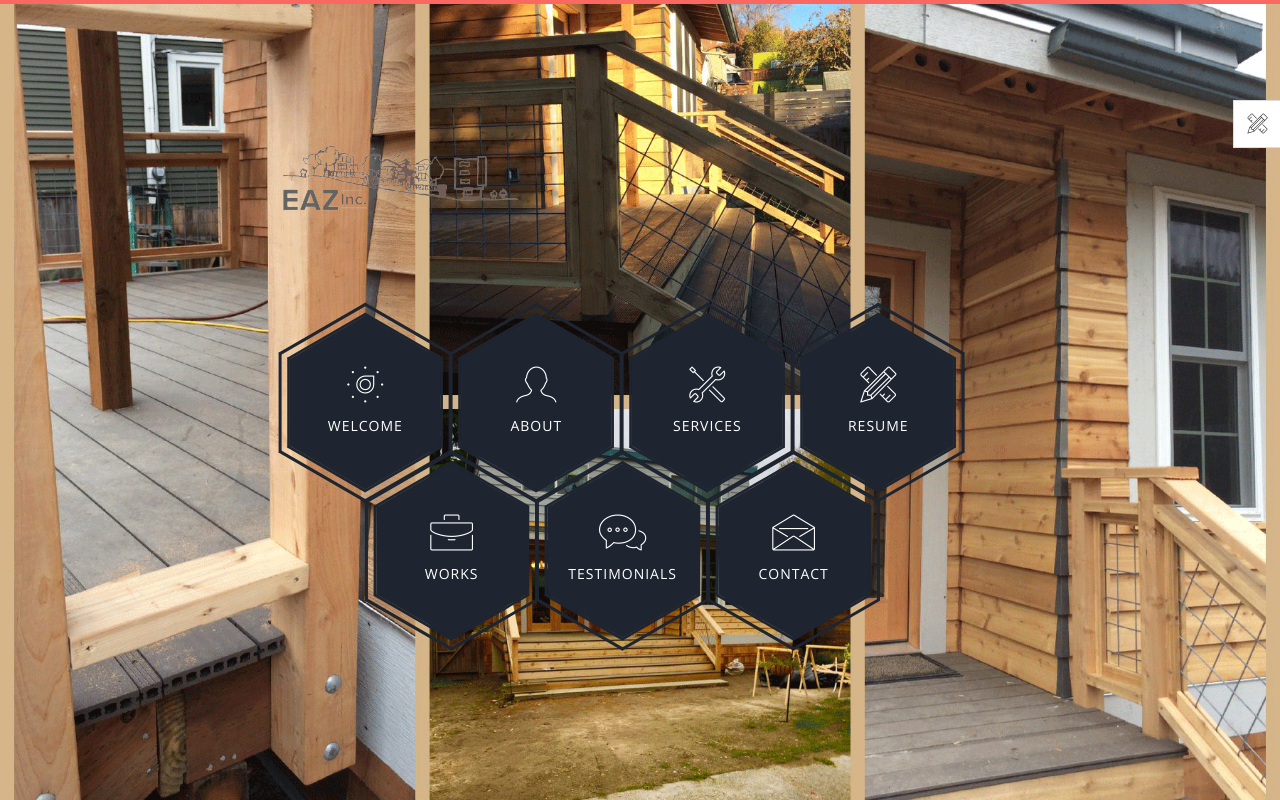
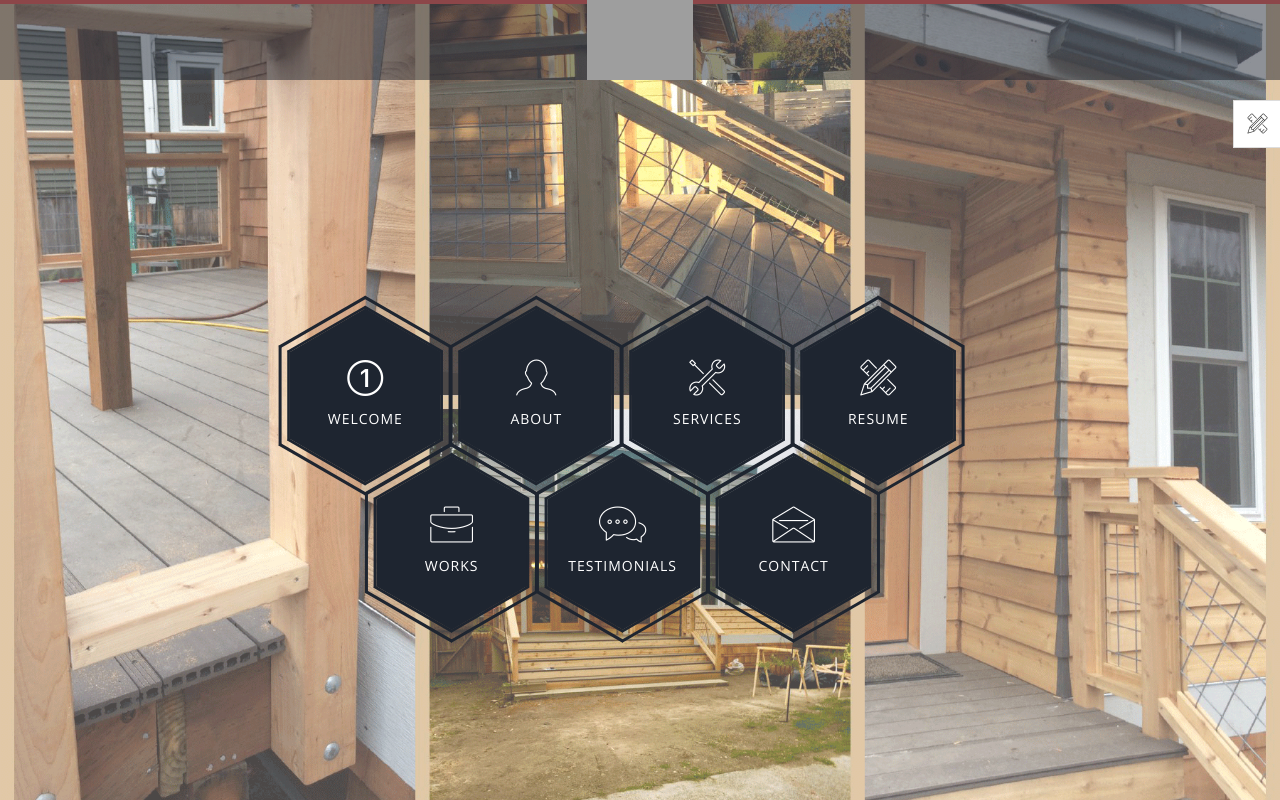
Before and after one commit to MattGDwyer/eaz_inc, a website: page theme/index.html in a window 1280 px wide. Drawn offline with nearby package versions, Linux system fonts and the light colour scheme; grey boxes are pictures that could not be loaded; files whose address does not match are found by name.

Commit message:
working on splash

```diff
--- a/source/scss/blocks/_home.scss
+++ b/source/scss/blocks/_home.scss
@@ -7,13 +7,17 @@
   background-size: cover;
   vertical-align: middle;
   .overlay {
-    background-color: rgba($light, 0.93);
+    background-color: rgba($light, 0.25);
   }
 }
 
 /* End of container */
 
 // Contains 2 hexagons (.hex)
+.hexagon-menu {
+  margin-top: 20vh;
+}
+
 .hexagon-item {
   cursor: pointer;
   width: $hexWidth;
--- a/source/scss/style.scss
+++ b/source/scss/style.scss
@@ -63,17 +63,25 @@
   position: absolute;
   right: 30px;
   top: 30px;
-  z-index: 100;
+  z-index: 1000;
 }
 
 .page-title {
-  margin-bottom: 75px;
+  margin-bottom: 0px;
+  // background-color: rgba($light-dark, 0.8);
+  // position: absolute;
+  // top: 0;
+  // left: 0;
+  // z-index: 900;
+  // background-color: rgba($light, 0.7);
+  // width: 100vw;
+
   img {
-    margin-bottom: 20px;
+    margin-bottom: 0px;
   }
   h2 {
     font-size: 68px;
-    margin-bottom: 25px;
+    // margin-bottom: 25px;
     position: relative;
     z-index: 0;
     font-weight: 900;
@@ -95,7 +103,14 @@
     @include transform(translateY(-50%));
   }
 }
-
+.logo-title {
+  background-color: rgba($light-dark, 0.5);
+    position: absolute;
+  top: 0;
+  left: 0;
+  z-index: 900;
+  width: 100vw;
+}
 .section-title {
   margin-bottom: 20px;
   overflow: hidden;
--- a/theme/index.html
+++ b/theme/index.html
@@ -37,6 +37,7 @@ FACEBOOK: https://www.facebook.com/themefisher
   <!-- Essential Stylesheets -->
   <link rel="stylesheet" href="https://fonts.googleapis.com/css?family=Libre+Baskerville:400,400i|Open+Sans:400,600,700,800">
   <link rel="stylesheet" href="plugins/bootstrap/bootstrap.min.css">
+  <link rel="stylesheet" href="https://cdn.jsdelivr.net/npm/bootstrap-icons@1.9.1/font/bootstrap-icons.css">
   <link rel="stylesheet" href="plugins/animate.css">
   <link rel="stylesheet" href="plugins/slick/slick.css">
   <link rel="stylesheet" href="plugins/slick/slick-theme.css">
@@ -60,6 +61,11 @@ FACEBOOK: https://www.facebook.com/themefisher
     <div class="loading-mask"></div>
     <div class="loading-mask"></div>
     <div class="loading-mask"></div>
+  </div>
+
+    <div class="page-title home text-center logo-title">
+    <img src="images/logos/Little-buildings-removebg-white.png" class="sketch" alt="EAZ Village Sketch Logo" style="    max-width: 80vw !important;
+    max-height: 10vh;">
   </div>
 
   <div class="preview-wrapper">
@@ -87,12 +93,14 @@ FACEBOOK: https://www.facebook.com/themefisher
       <div class="container">
         <div class="row">
           <div class="col-xs-12 col-md-offset-1 col-md-10 col-lg-offset-2 col-lg-8">
-            <div class="page-title home text-start">
+            <!-- <div class="page-title home text-start">
               <img src="images/logos/Logo-removebg-brown1.png" class="sketch" alt="EAZ Village Sketch Logo" style="    max-width: 80vw !important;
               max-height: 10vh;">
-              <!-- <p>EAZ Design & Build has been in business for more than 12 years. We have 20+ years of experience in project design, permitting, and building. We specialize in all steps of retro construction. We are Rainier Valley's #1 design and build company!</p> -->
-            </div>
-
+            </div> -->
+            <!-- <p>EAZ Design & Build has been in business for more than 12 years. We have 20+ years of experience in project design, permitting, and building. We specialize in all steps of retro construction. We are Rainier Valley's #1 design and build company!</p> -->
+            <!-- <div class="col-lg-12 text-center hero-title">
+              <h1>EAZ Design/Build</h1>
+            </div> -->
             <div class="hexagon-menu clear">
               <div class="hexagon-item">
                 <div class="hex-item">
@@ -108,7 +116,10 @@ FACEBOOK: https://www.facebook.com/themefisher
                 <a href="welcome.html" class="hex-content">
                   <span class="hex-content-inner">
                     <span class="icon">
-                      <i class="tf-dial"></i>
+                      <i class="bi bi-1-circle"></i>
+                      <!-- <svg xmlns="http://www.w3.org/2000/svg" width="16" height="16" fill="currentColor" class="bi bi-1-circle" viewBox="0 0 16 16">
+                        <path d="M1 8a7 7 0 1 0 14 0A7 7 0 0 0 1 8Zm15 0A8 8 0 1 1 0 8a8 8 0 0 1 16 0ZM9.283 4.002V12H7.971V5.338h-.065L6.072 6.656V5.385l1.899-1.383h1.312Z"/>
+                      </svg> -->
                     </span>
                     <span class="title">Welcome</span>
                   </span>
```
Also changed, not shown: source/index.html (+10 -5 lines), source/partials/header.htm (+6 -0 lines), theme/about.html (+6 -0 lines), theme/contact.html (+6 -0 lines), theme/resume.html (+6 -0 lines), theme/services.html (+6 -0 lines), theme/testimonials.html (+6 -0 lines), theme/welcome.html (+6 -0 lines), theme/works.html (+6 -0 lines), theme/css/style.css, 1 other file.
